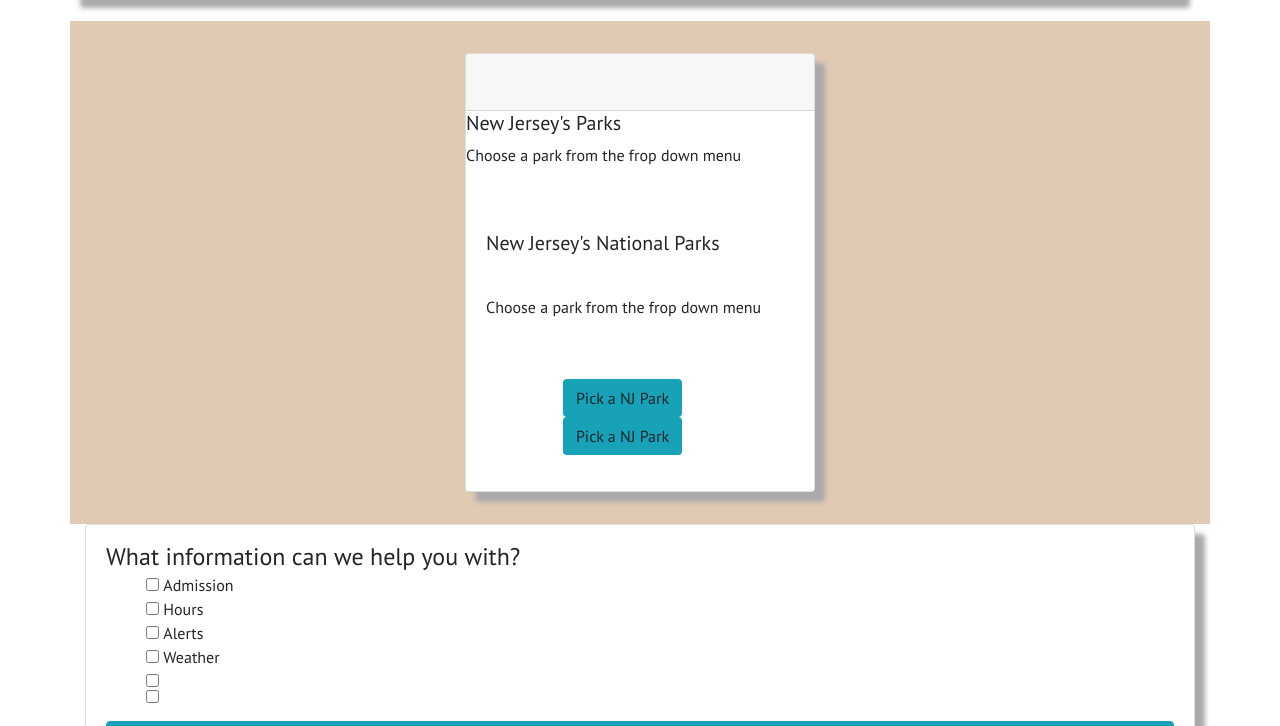
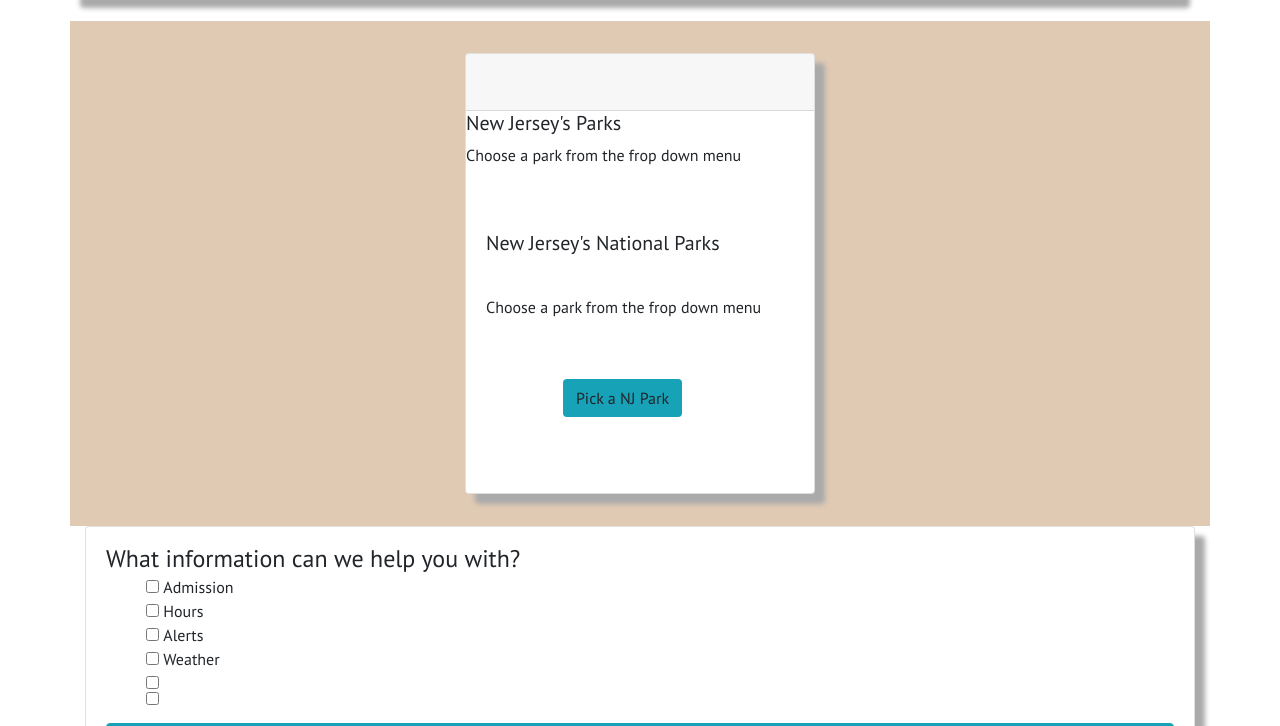
Before and after one commit to saibhreas/parkout, a plain HTML site: page index.html in a window 1280 px wide. Shown: the part 811-1537 px from the top of the page. Drawn offline with nearby package versions, Linux system fonts and the light colour scheme; files that its build step writes are made by us from their sources.

Commit message:
changed button to h3 tag for line 63, dynamically driven list of parks

```diff
--- a/index.html
+++ b/index.html
@@ -60,8 +60,7 @@
                 <p class="card-text">Choose a park from the frop down menu</p>
                 <div class="col-2" id="btn-container1"></div>
                   <button type="submit" class="btn bg-info" id="get-park-names">Pick a NJ Park</button>
-                  <button type="button" class="btn bg-info" id=id="park-list">Pick a NJ Park</button>
-                </div>
+                  <h3 class="subtitle"><span   id="park-list"></span></h2>
               </div>
           </div>
         </div>
```
